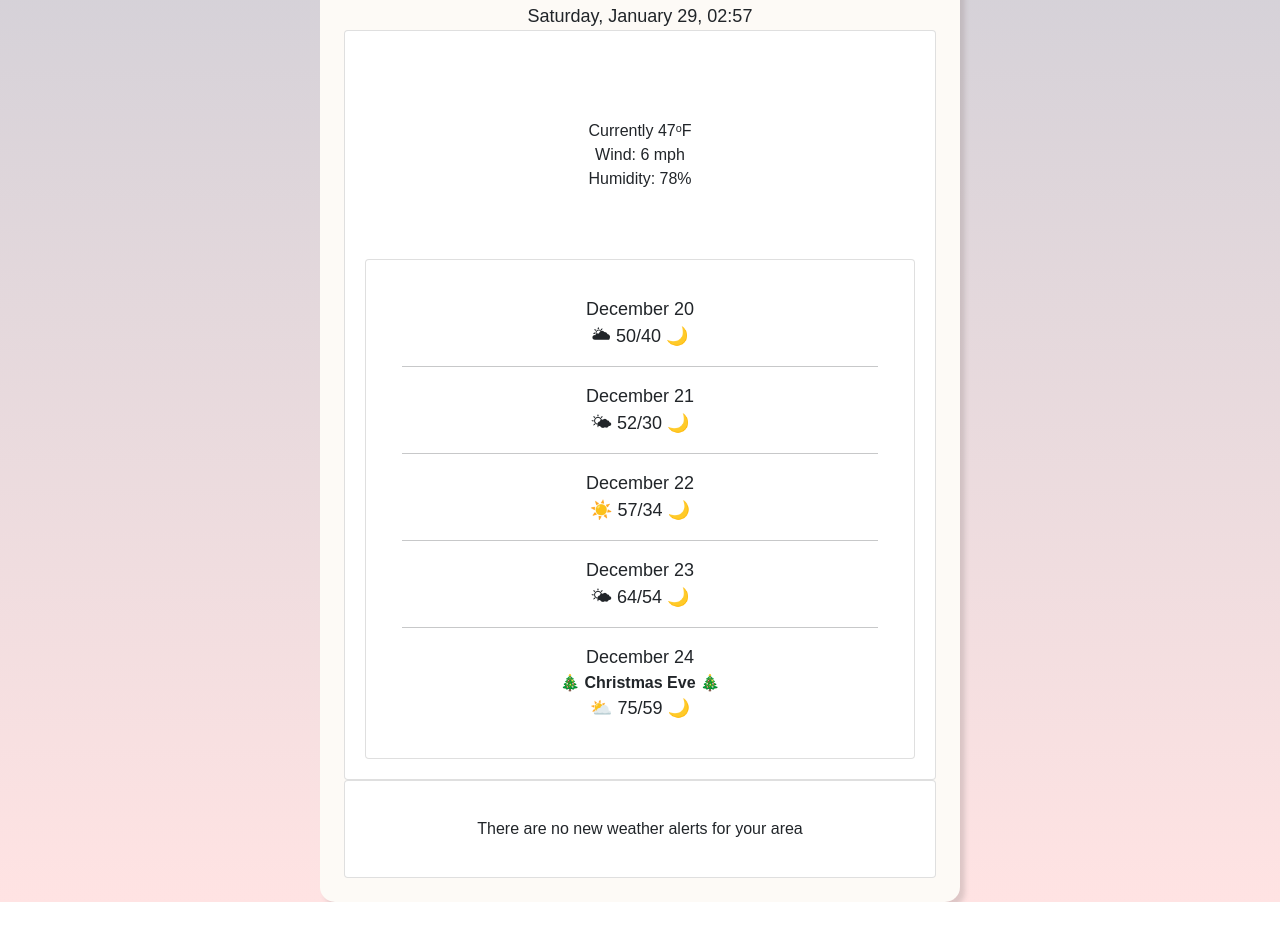
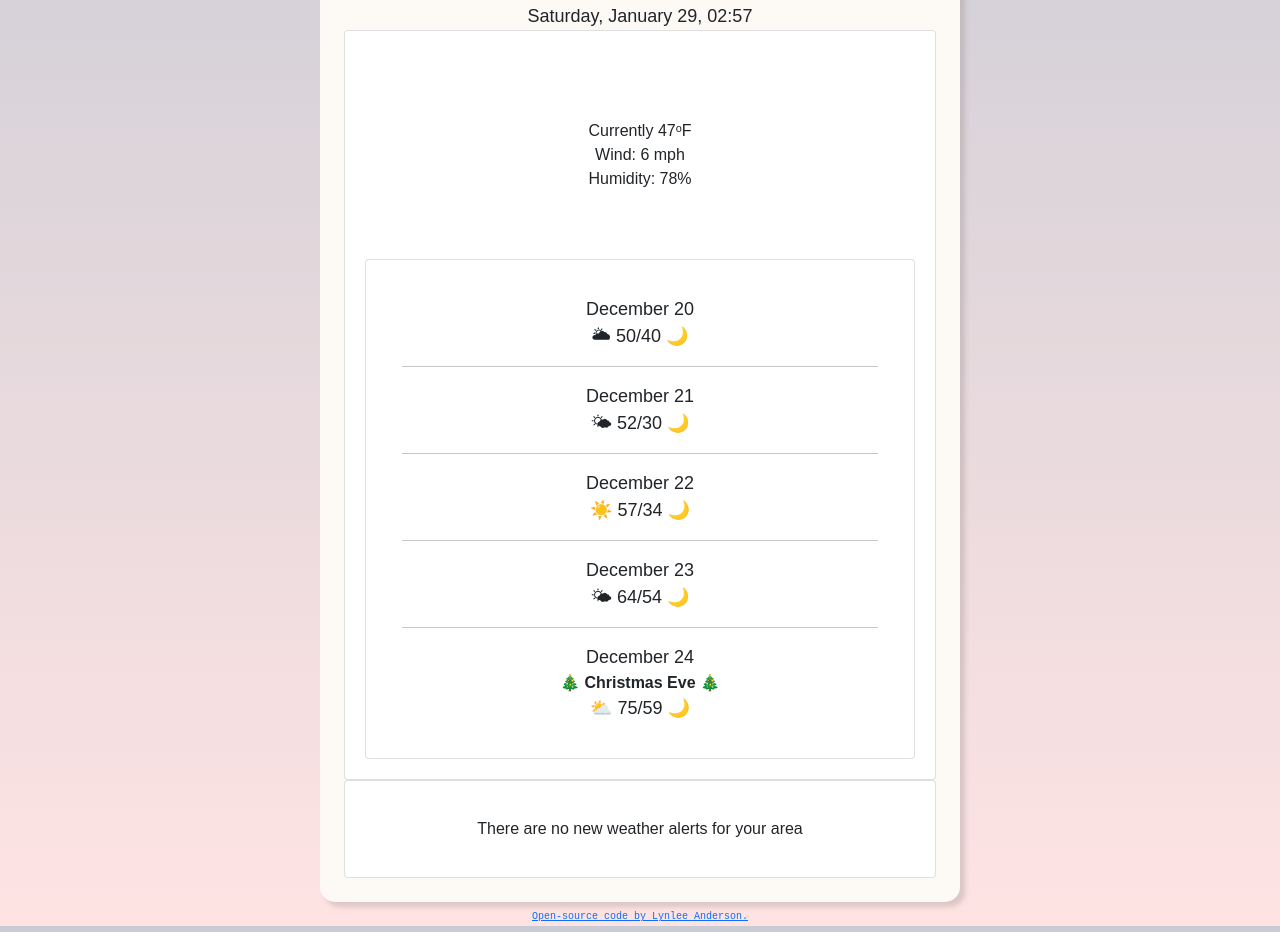
Before and after one commit to Lynlee21/Homework, a plain HTML site: page index.html in a window 1280 px wide. Shown: the part 281-1213 px from the top of the page. Before the commit the page ends 1183 px from the top, so only its background shows below. Drawn offline with nearby package versions, Linux system fonts and the light colour scheme.

Commit message:
Open-source link to GitHub

```diff
--- a/index.html
+++ b/index.html
@@ -91,6 +91,7 @@
         </div>
       </div>
     </div>
+    <span class="codeBy"><a href="https://github.com/Lynlee21/Homework">Open-source code by Lynlee Anderson.</a></span>
   </div>
      <script src="src/index.js"></script>
   </body>
--- a/src/style.css
+++ b/src/style.css
@@ -37,3 +37,9 @@ p {
 .card {
   padding: 20px;
 }
+.codeBy {
+  font-family: monospace;
+  font-size: 10px;
+  padding: 10px;
+  margin: 0 auto;
+}
```
